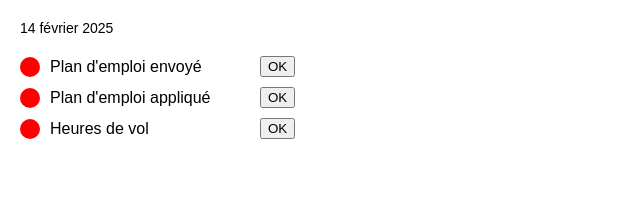
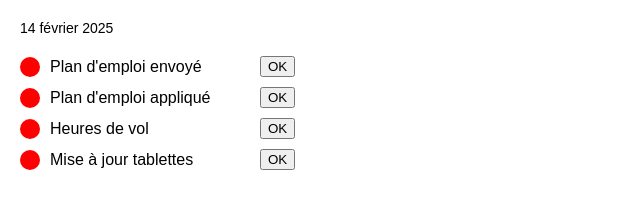
Before and after one commit to GuyaTom/plan-emploi, a plain HTML site: page index.html in a window 1280 px wide. Shown: the whole page, without its empty margins (0-640 px from the left). Drawn offline with Linux system fonts and the light colour scheme.

Commit message:
Update index.html

```diff
--- a/index.html
+++ b/index.html
@@ -24,6 +24,11 @@
             <span>Heures de vol</span>
             <button class="ok-button" onclick="changerCouleur('voyant3')">OK</button>
         </div>
+         <div class="voyant">
+            <div id="voyant4"></div>
+            <span>Mise à jour tablettes</span>
+            <button class="ok-button" onclick="changerCouleur('voyant3')">OK</button>
+        </div>
     </div>
     <script src="script.js"></script>
 </body>
```
